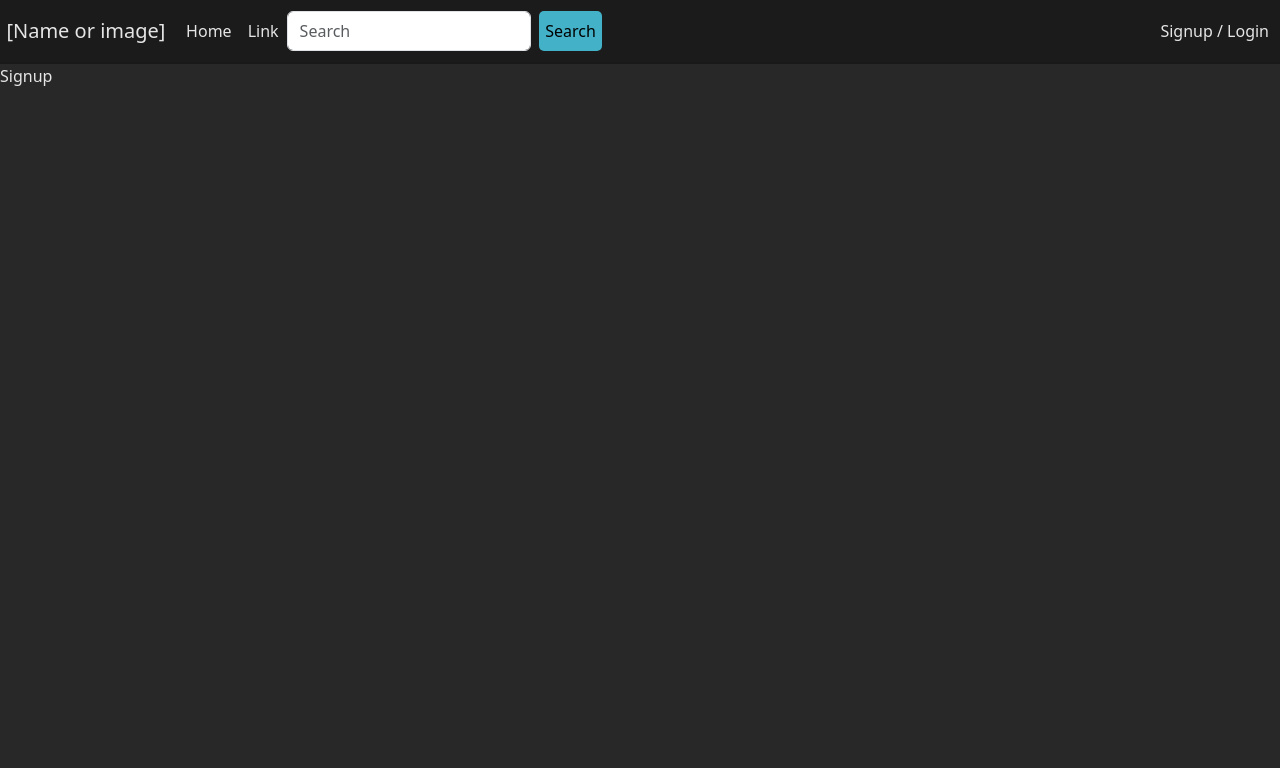
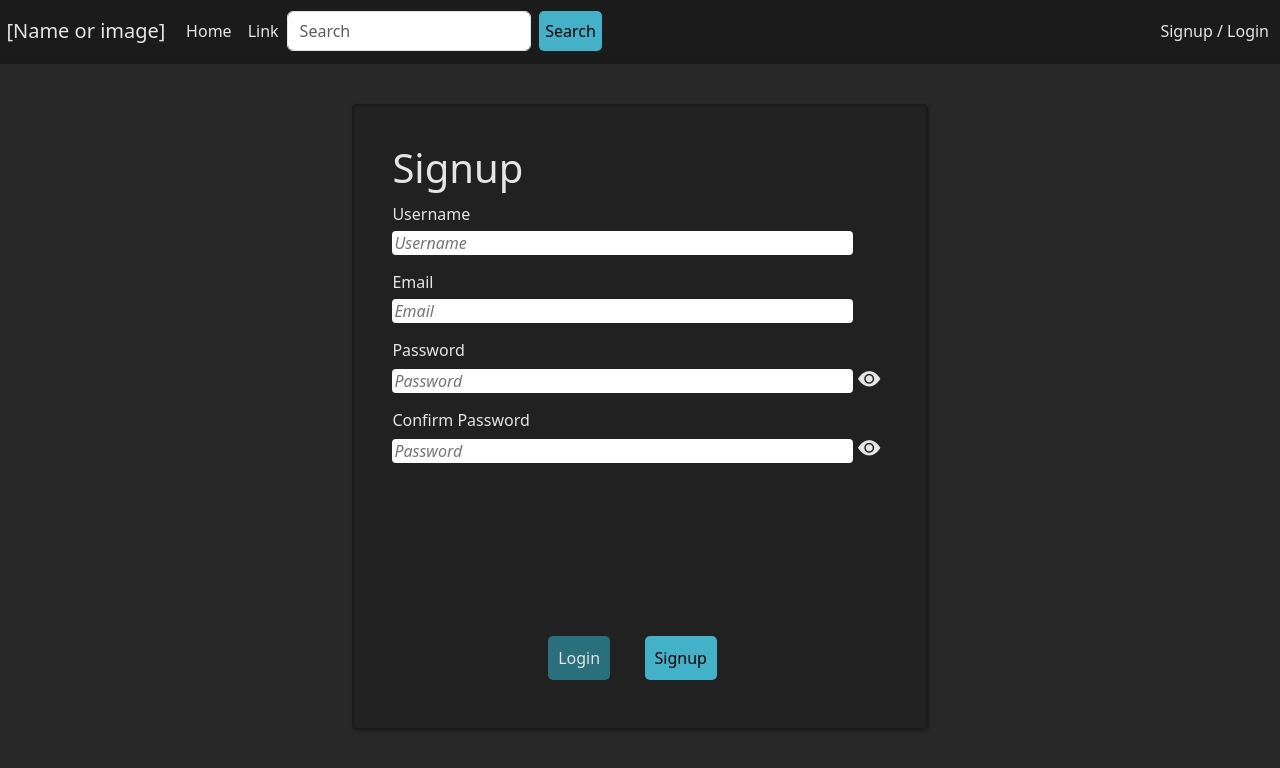
Before and after one commit to DakotaSpencer/Projects-In-Web-Dev, a React (Create React App) app in the folder frontend/pokesite/: page /signup in a window 1280 px wide. Shown: the top 768 px of the page. Built offline with nearby package versions, Linux system fonts and the light colour scheme.

Commit message:
finished the signup page

```diff
--- a/frontend/pokesite/src/App.scss
+++ b/frontend/pokesite/src/App.scss
@@ -24,7 +24,7 @@ a{
   }
 }
 
-.login {
+.login, .signup {
 	@include flexCenter;
 	height: 100%;
 	margin-top: 17vh;
@@ -83,6 +83,23 @@ a{
 	}
 }
 
+.signup{
+  margin-top: 5vh;
+  .inputs input {
+    height: 25% !important;
+    border: none;
+    &::placeholder{
+      font-style: italic;
+    }
+  }
+
+  .borderContainer{
+    .buttons{
+      margin-top: 30%;
+    }
+  }
+}
+
 nav {
 	background-color: #1C1B1B !important;
   height: 8vh;
--- a/frontend/pokesite/src/pages/Signup.js
+++ b/frontend/pokesite/src/pages/Signup.js
@@ -1,9 +1,56 @@
-import React from 'react'
+import React, { useState } from "react";
+import "bootstrap-icons/font/bootstrap-icons.css";
 
 const Signup = () => {
-  return (
-    <div>Signup</div>
-  )
-}
+	const [showPassword, setShowPassword] = useState(false);
 
-export default Signup
+	return (
+		<div className="signup">
+			<div className="borderContainer">
+				<h1>Signup</h1>
+				<div className="form">
+					<div className="inputs">
+						<label htmlFor="username">Username</label>
+						<br />
+						<input name="username" type="text" placeholder="Username" />
+						<br />
+            <label htmlFor="email">Email</label>
+						<br />
+						<input name="email" type="text" placeholder="Email" />
+						<br />
+						<label htmlFor="password">Password</label>
+						<br />
+						<input
+							name="password"
+							type={showPassword ? "text" : "password"}
+							placeholder="Password"
+						/>
+						<i
+							className={`bi bi-eye${showPassword ? "-slash-fill" : "-fill"}`}
+							onClick={() => setShowPassword(!showPassword)}
+						></i>
+						<br />
+            <label htmlFor="password">Confirm Password</label>
+						<br />
+						<input
+							name="password"
+							type={showPassword ? "text" : "password"}
+							placeholder="Password"
+						/>
+						<i
+							className={`bi bi-eye${showPassword ? "-slash-fill" : "-fill"}`}
+							onClick={() => setShowPassword(!showPassword)}
+						></i>
+						<br />
+					</div>
+					<div className="buttons">
+						<button className="signup">Login</button>
+            <button className="loginBtn">Signup</button>
+					</div>
+				</div>
+			</div>
+		</div>
+	);
+};
+
+export default Signup;
```
